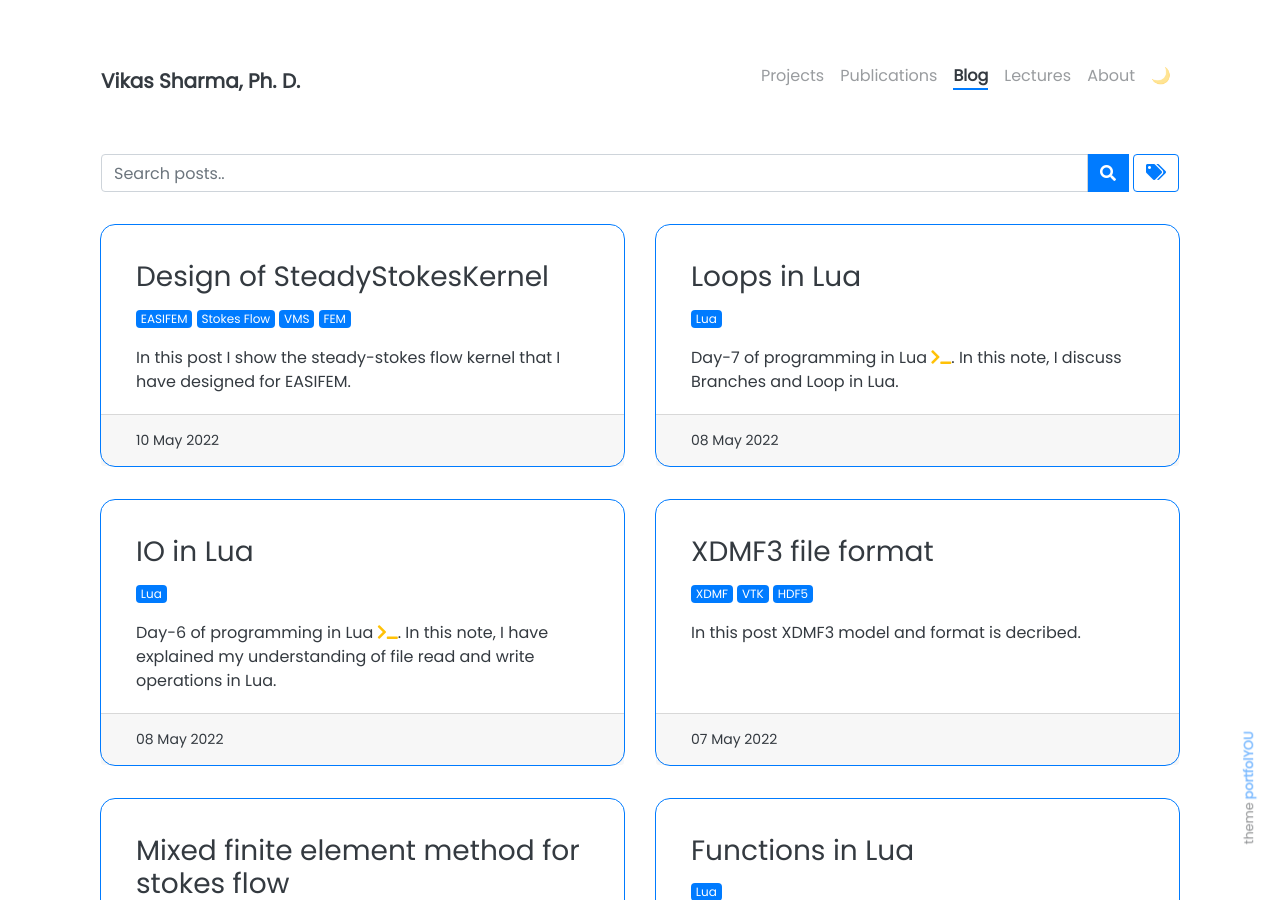
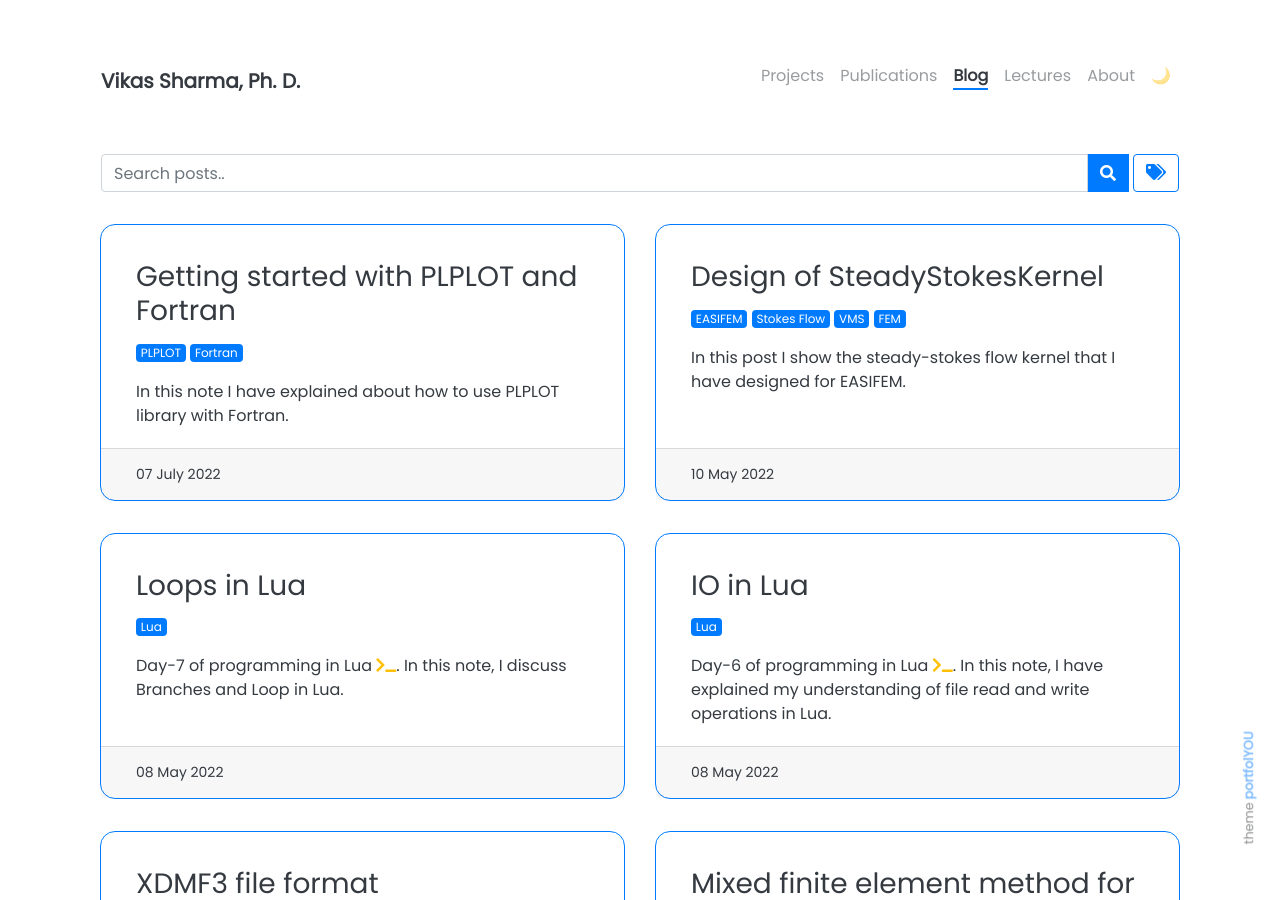
Before and after one commit to easifem/vikasSharma, a Jekyll site: the page built from pages/blog.html, in a window 1280 px wide and 900 px high. Built offline with Jekyll 4.4.1, drawn with Linux system fonts in a browser that asks for light colours; nearby versions of some CDN libraries; emoji names are drawn with the system emoji font; comment, search, counter and statistics services are not loaded; part of the change alters nothing that is shown.

Commit message:
adding plplot post 2

```diff
--- a/_posts/___2021-10-14-PLPLOT2.md
+++ b/_posts/2022-07-07-plplot-2.md
@@ -3,7 +3,7 @@ title: 'Getting started with PLPLOT and Fortran'
 tags: [PLPLOT, Fortran]
 style: border
 color: primary
-description: In this note I have explained about how to install PLPLOT graph plotting library and use with Fortran.
+description: In this note I have explained about how to use PLPLOT library with Fortran.
 ---
 
 # PLPLOT
```
